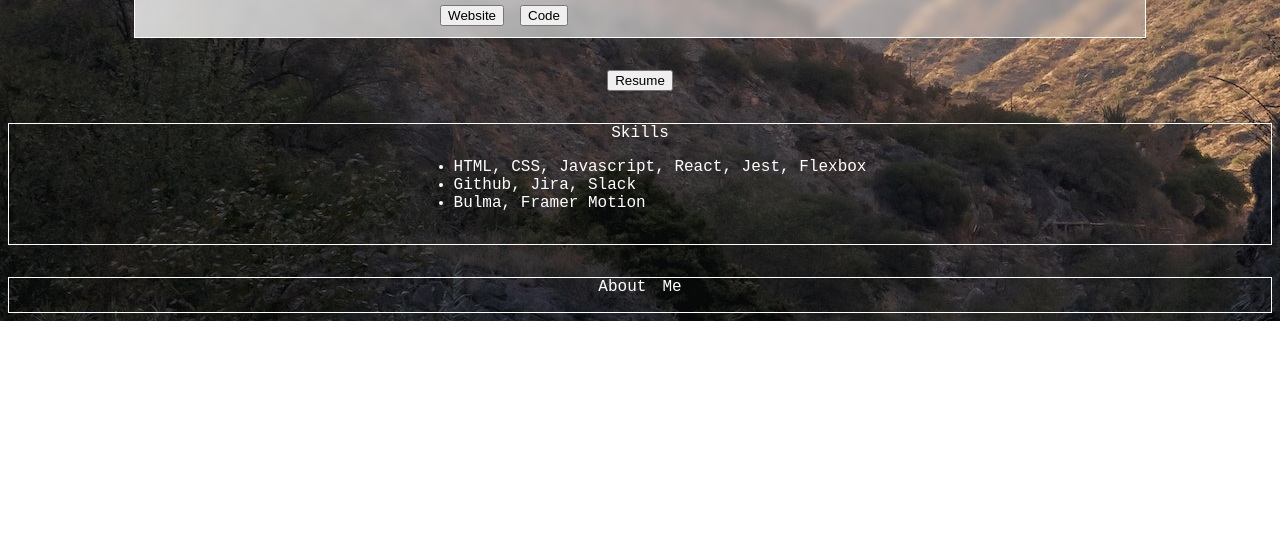
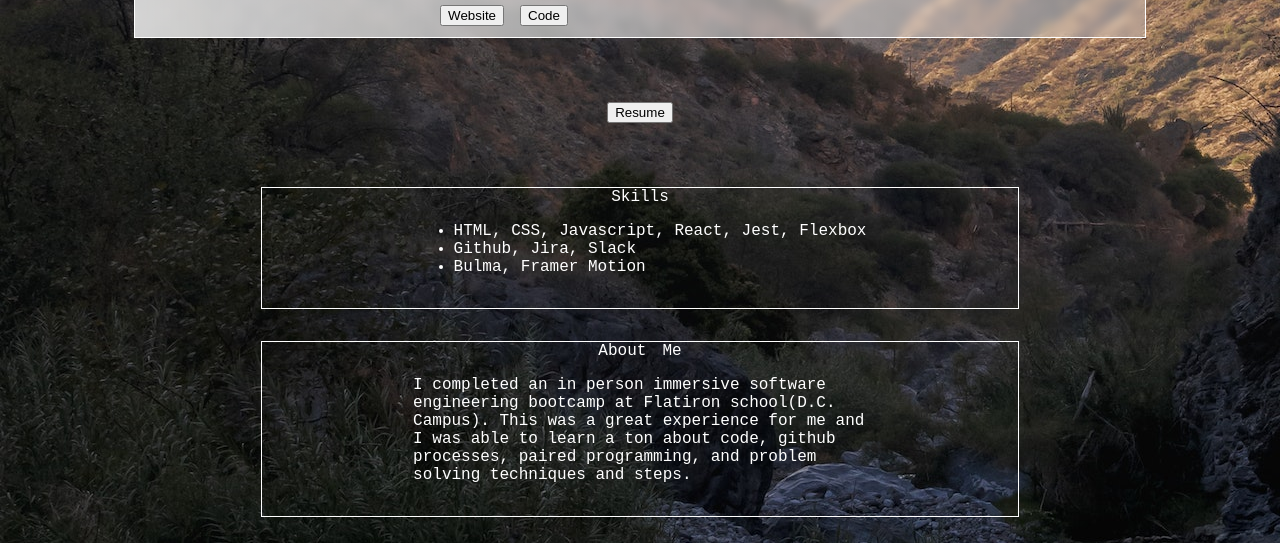
Before and after one commit to ggarciag24/Personal-Portfolio, a React (Create React App) app: page / in a window 1280 px wide. Shown: the part 1047-1590 px from the top of the page. Before the commit the page ends 1368 px from the top, so only its background shows below. Built offline with nearby package versions, Linux system fonts and the light colour scheme; the HTML template or start-up script is replaced by a standard one.

Commit message:
about section and resume button styled

```diff
--- a/src/App.js
+++ b/src/App.js
@@ -18,6 +18,7 @@ function App() {
       <Resume />
       <Skills />
       <About />
+      <br></br>
     </div>
   );
 }
--- a/src/components/About.js
+++ b/src/components/About.js
@@ -4,8 +4,9 @@ import {motion} from 'framer-motion';
 
 function About(){
     return(
-        <div id='about' className='about is-size-3'>
-            <motion.div whileHover={{ scale: 1.3, color: 'orange'}}>A</motion.div><motion.div whileHover={{ scale: 1.3, color: 'orange'}}>b</motion.div><motion.div whileHover={{ scale: 1.3, color: 'orange'}}>o</motion.div><motion.div whileHover={{ scale: 1.3, color: 'orange'}}>u</motion.div><motion.div whileHover={{ scale: 1.3, color: 'orange'}}>t</motion.div><motion.div whileHover={{ scale: 1.3, color: 'orange'}} className='gap'>M</motion.div><motion.div whileHover={{ scale: 1.3, color: 'orange'}}>e</motion.div>
+        <div id='about' className='about'>
+            <div className='container is-size-3'><motion.div whileHover={{ scale: 1.3, color: 'orange'}}>A</motion.div><motion.div whileHover={{ scale: 1.3, color: 'orange'}}>b</motion.div><motion.div whileHover={{ scale: 1.3, color: 'orange'}}>o</motion.div><motion.div whileHover={{ scale: 1.3, color: 'orange'}}>u</motion.div><motion.div whileHover={{ scale: 1.3, color: 'orange'}}>t</motion.div><motion.div whileHover={{ scale: 1.3, color: 'orange'}} className='gap'>M</motion.div><motion.div whileHover={{ scale: 1.3, color: 'orange'}}>e</motion.div></div>
+            <p className='about-p'>I completed an in person immersive software engineering bootcamp at Flatiron school(D.C. Campus). This was a great experience for me and I was able to learn a ton about code, github processes, paired programming, and problem solving techniques and steps.</p>
         </div>
     )
 }
--- a/src/components/Resume.js
+++ b/src/components/Resume.js
@@ -4,7 +4,7 @@ import {motion} from 'framer-motion';
 function Resume(){
     return(
         <div id='resume' className='resume'>
-            <motion.button whileHover={{ scale: 2 }} className='button is-info is-rounded is-large'>Resume</motion.button>
+            <motion.button whileHover={{ scale: 2 }} className='button is-info is-rounded is-large'><a href='https://docs.google.com/document/d/10Fbcpjtz17AuUYtyG24bj0NG8GYTVdXP4CzibhLM4ko/edit?usp=sharing' target='_blank'>Resume</a></motion.button>
         </div>
     )
 }
--- a/src/index.css
+++ b/src/index.css
@@ -136,7 +136,9 @@ a:hover {
   color: white;
   display: flex;
   justify-content: center;
-  margin-top: 2rem;
+  margin-top: 4rem;
+  margin-bottom: 4rem;
+
 }
 
 .btn{
@@ -152,6 +154,8 @@ a:hover {
   align-items: center;
   justify-content: center;
   margin-top: 2rem;
+  margin-left: 20%;
+  margin-right: 20%;
   padding-bottom: 1rem;
 }
 
@@ -160,8 +164,16 @@ a:hover {
   color: white;
   border: 1px solid white;
   display: flex;
+  flex-direction: column;
   align-items: center;
   justify-content: center;
   margin-top: 2rem;
+  margin-left: 20%;
+  margin-right: 20%;
   padding-bottom: 1rem;
 }
+
+.about-p{
+  margin-left: 20%;
+  margin-right: 20%;
+}
```
